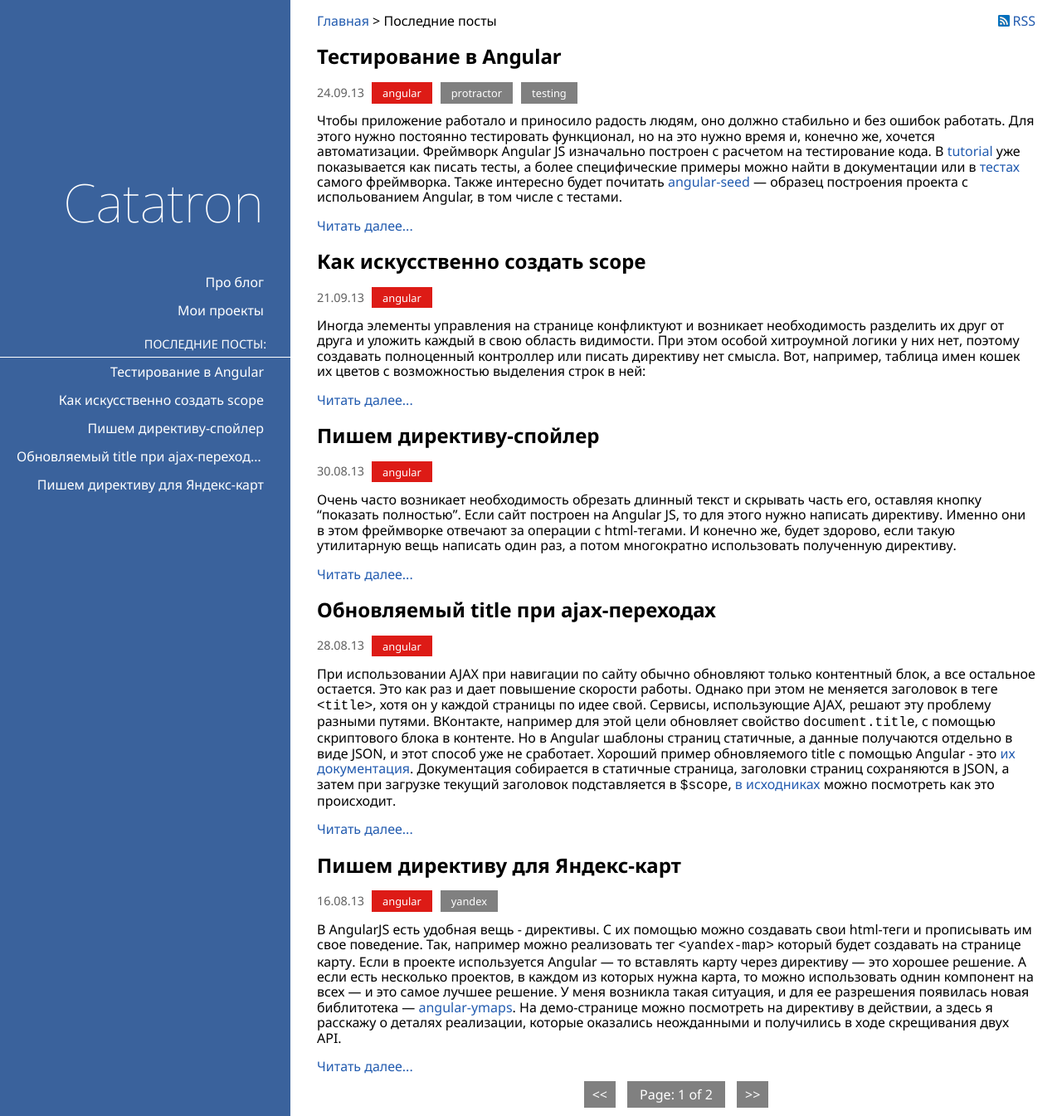
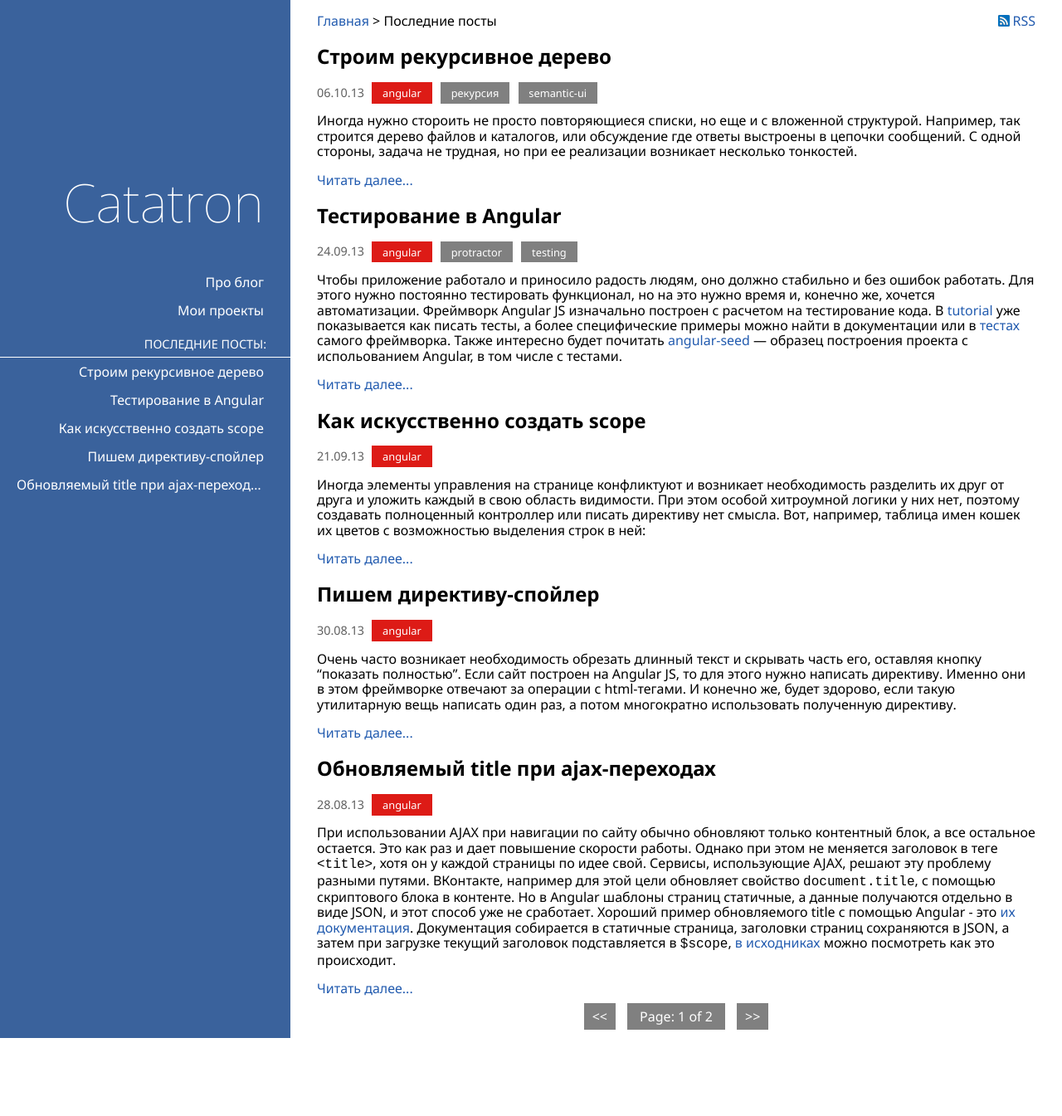
Before and after one commit to just-boris/blog, a Jekyll site: the page built from index.html, in a window 1280 px wide. Shown: the whole page at 83% size. Built offline with Jekyll 4.4.1, drawn with Linux system fonts in a browser that asks for light colours; nearby versions of some CDN libraries; Markdown is read by kramdown in place of the engine named in the settings; the list of posts is cut into pages by our own code; after the commit the page ends 1251 px from its top, so only the background shows below that.

Commit message:
статья о рекурсивных шаблонах

```diff
--- a/_layouts/layout.html
+++ b/_layouts/layout.html
@@ -1,5 +1,5 @@
 <!DOCTYPE html>
-<html>
+<html lang="ru">
   <head>
     <meta charset='utf-8'>
     <link href="http://cdn.jsdelivr.net/normalize/2.1.2/normalize.css" rel="stylesheet">
--- /dev/null
+++ b/_posts/2013-10-06-recursive-tree.md
@@ -0,0 +1,51 @@
+---
+layout: post
+title: Строим рекурсивное дерево
+tags: [angular, рекурсия, semantic-ui]
+---
+Иногда нужно стороить не просто повторяющиеся списки, но еще и с вложенной структурой. Например, так строится дерево файлов и каталогов, или обсуждение где ответы выстроены в цепочки сообщений. С одной стороны, задача не трудная, но при ее реализации возникает несколько тонкостей.
+
+Для описания древовидной структуры данных обычно используется  рекурсивная схема, где вложенные элементы устроены точно так же как и родительские.
+{% highlight javascript %}
+"reviews": [{
+	"text": "Есть только одно благо — знание и только одно зло — невежество",
+	"author": "Сократ",
+	"reviews": [{
+		"author": "Фридрих Ницше",
+		"text": "Один я в белом пальто стою красивый"
+	}, {
+		"author": "Платон",
+		"text": "Плох человек, ничего не знающий, и не пытающийся что-нибудь узнать",
+		"reviews": [{
+			"author": "Сократ",
+			"text": "Про cебя пишете?"
+		}]
+	}]
+}]
+{% endhighlight %}
+
+А для того чтобы вывести такие данные в `html` нужно рекурсивное описание шаблона, потому что каждый дочерний элемент копирует родительский и тоже может содержать дочерние. Самый простой способ сделать это &mdash; через директиву `ng-include`, которая вставляет шаблон, который содержит `ng-include` самого себя.
+
+{% highlight html %}{% raw %}
+	<div ng-controller="ReviewsCtrl">
+		<!-- начнем с итератора по корневым отзывам -->
+		<div ng-repeat="review in reviews">
+			<!-- вставим шаблон комментария -->
+			<div ng-include="'review.html'"></div>
+		</div>
+	</div>
+	<!-- Angular позволяет вставлять шаблоны через script своего типа -->
+	<script type="text/ng-template" id="review.html">
+		<p>{{review.author}}</p>
+		<p>{{review.text}}</p>
+		<div ng-repeat="review in review.reviews">
+			<!-- а у комментария есть ответы -->
+			<div ng-include="'review.html'"></div>
+		</div>
+	</script>
+{% endraw %}{% endhighlight %}
+<a class="watch-demo" href="{{site.baseurl}}/assets/recursive-tree/">Демо страница</a>
+
+Такая разметка легко построит из указанного JSON дерево комментариев. Для решения этой задачи можно использовать и другие варианты, например сторонние компоненты, которых написано [очень много](https://github.com/search?q=angular+tree). Можно написать и свою рекурсивную директиву для конкретного случая, но проще всего использовать встроенный компонент, как в этом примере. Смотрите демо, пользуйтесь, задавайте вопросы.
+
+Для оформления я решил использовать [Semantic UI](http://semantic-ui.com). У библиотеки интересный подход к именам классов, но результат получился не очень. Получается много классов у одного элемента, и остается непонятно, за что они отвечают. А необходимость самому задавать ширину контейнеру, переопределять цвет ссылок и шрифт текста заставляет плакать. Об этом я написал разработчикам в [issue](https://github.com/jlukic/Semantic-UI/issues/186). Надеюсь они прислушаются к моим пожеланиям, потому что *другой\_популярный\_css-фреймворк* всеми этими достоинствами обладает.
```
